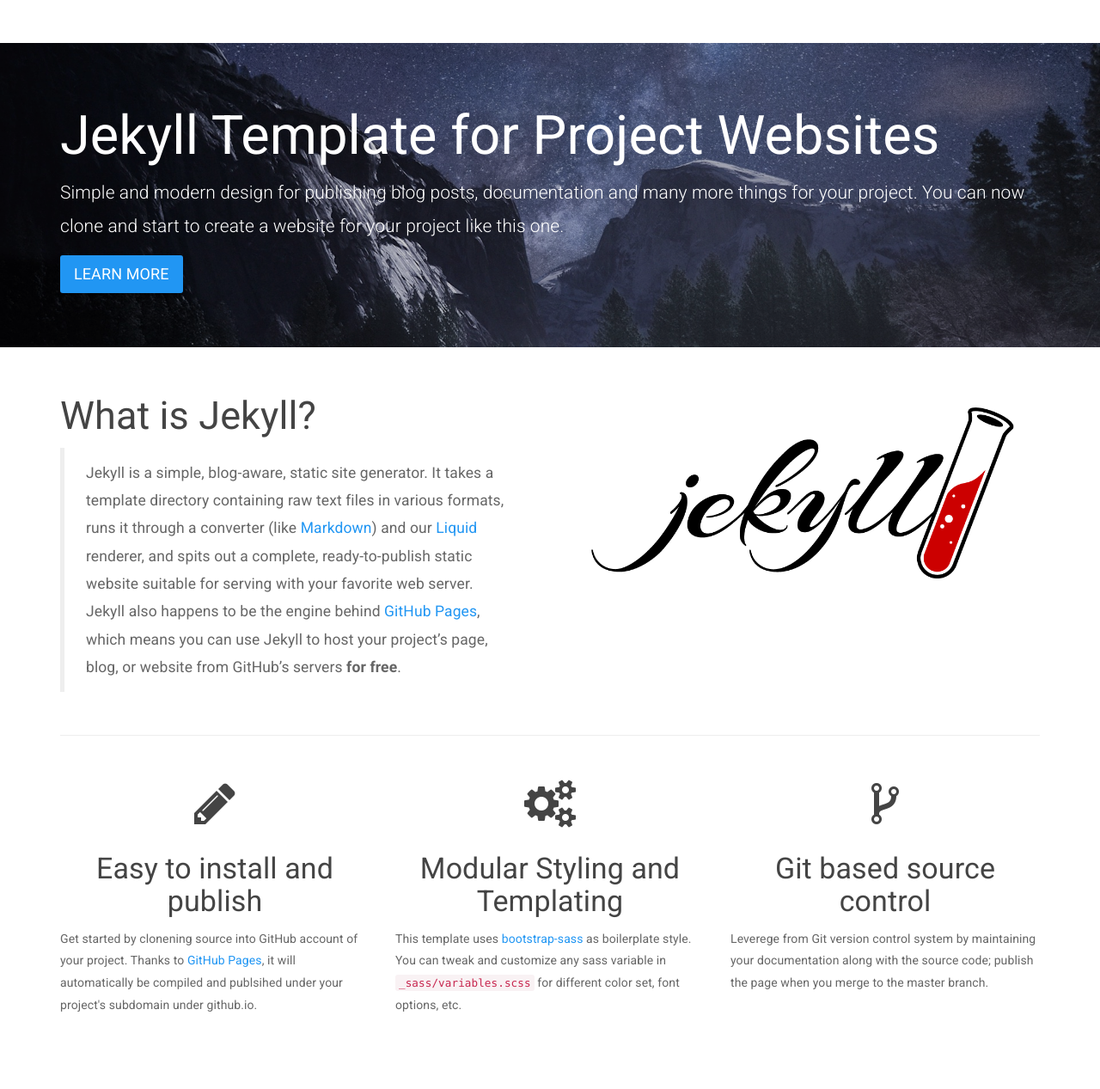
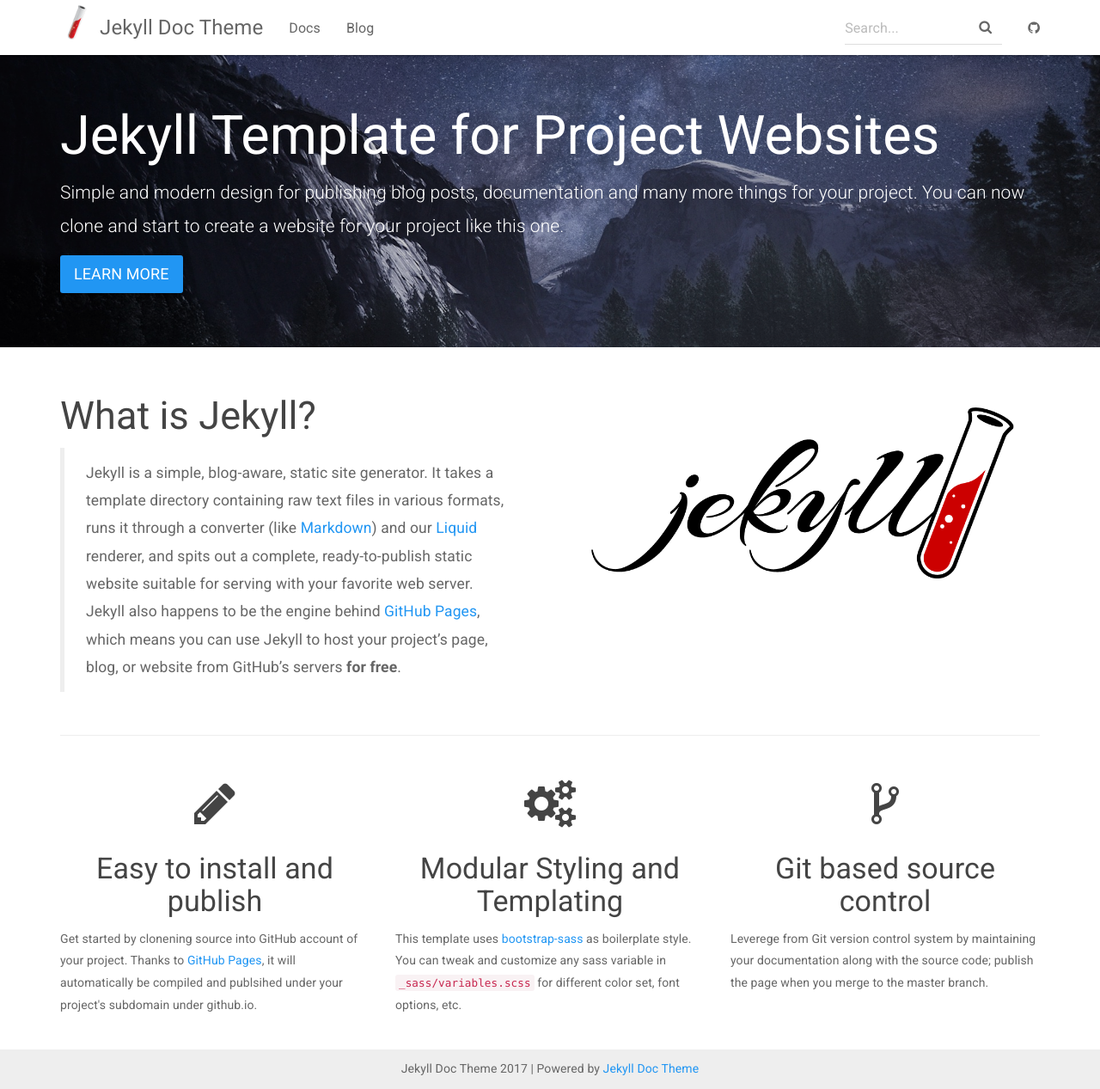
Before and after one commit to Dbrantley/Dream1, a Jekyll site: the page index.html, which Jekyll copies as it is, in a window 1280 px wide and 1267 px high. Shown: the whole window at 86% size. Built offline with Jekyll 4.4.1, drawn with Linux system fonts in a browser that asks for light colours; nearby versions of some CDN libraries; comment, search, counter and statistics services are not loaded.

Commit message:
more update

```diff
--- a/index.html
+++ b/index.html
@@ -35,12 +35,51 @@
     <link rel="alternate" type="application/rss+xml" title="Jekyll Doc Theme" href="https://aksakalli.github.io/jekyll-doc-theme/jekyll-doc-theme/feed.xml" />
 </head>
 
-<div class="header-container jumbotron">
+
+<body>
+
+    <nav class="navbar navbar-default navbar-fixed-top">
+    <div class="container navbar-container">
+        <div class="navbar-header">
+            <button type="button" class="navbar-toggle collapsed" data-toggle="collapse" data-target="#navbar" aria-expanded="false" aria-controls="navbar">
+        <span class="sr-only">Toggle navigation</span>
+        <span class="icon-bar"></span>
+        <span class="icon-bar"></span>
+        <span class="icon-bar"></span>
+      </button>
+            <a class="navbar-brand" href="/jekyll-doc-theme/">
+                <span><img src="/jekyll-doc-theme/img/logonav.png" style="margin-top: -14px; width:40px;"></span> Jekyll Doc Theme
+            </a>
+        </div>
+        <div id="navbar" class="collapse navbar-collapse">
+            <ul class="nav navbar-nav">
+                <li ><a href="/jekyll-doc-theme/docs/home/">Docs</a></li>
+                <li ><a href="/jekyll-doc-theme/blog/2017/05/03/jekyll-doc-theme/">Blog</a></li>
+            </ul>
+            <div class="navbar-right">
+                <form class="navbar-form navbar-left">
+                    <div class="form-group has-feedback">
+                        <input id="search-box" type="text" class="form-control" placeholder="Search...">
+                        <i class="fa fa-search form-control-feedback"></i>
+                    </div>
+                </form>
+                <ul class="nav navbar-nav">
+                    <li><a href="https://github.com/aksakalli/jekyll-doc-theme"><i class="fa fa-github" aria-hidden="true"></i></a></li>
+                </ul>
+            </div>
+        </div>
+    </div>
+</nav>
+
+
+    <div class="page-content">
+        <div class="wrapper">
+            <div class="header-container jumbotron">
     <div class="container">
         <h1>Jekyll Template for Project Websites</h1>
         <p>Simple and modern design for publishing blog posts, documentation and many more things for your project.
           You can now clone and start to create a website for your project like this one.</p>
-        <p><a class="btn btn-primary btn-lg" href="{{ "/docs/home/" | prepend: site.baseurl }}" role="button">Learn more</a></p>
+        <p><a class="btn btn-primary btn-lg" href="/jekyll-doc-theme/docs/home/" role="button">Learn more</a></p>
     </div>
 </div>
 
@@ -93,3 +132,28 @@
 
 
 </div>
+
+        </div>
+    </div>
+
+    <footer class="footer">
+    <div class="container">
+
+        <p class="text-center">
+            Jekyll Doc Theme 2017 |
+            Powered by <a href="https://github.com/aksakalli/jekyll-doc-theme">Jekyll Doc Theme</a>
+        </p>
+        <!-- <p class="text-muted">Place sticky footer content here.</p> -->
+    </div>
+</footer>
+
+    <script>
+  var baseurl = '/jekyll-doc-theme'
+</script>
+<script src="//code.jquery.com/jquery-1.10.2.min.js"></script>
+<script src="/jekyll-doc-theme/js/bootstrap.min.js "></script>
+<script src="/jekyll-doc-theme/js/typeahead.bundle.min.js "></script>
+
+<script src="/jekyll-doc-theme/js/main.js "></script>
+
+</body>
```
